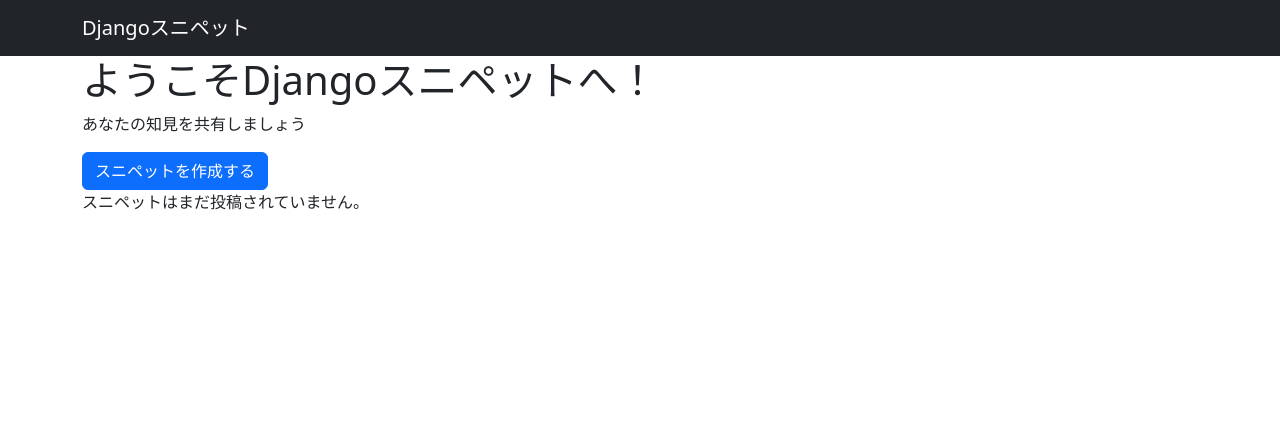
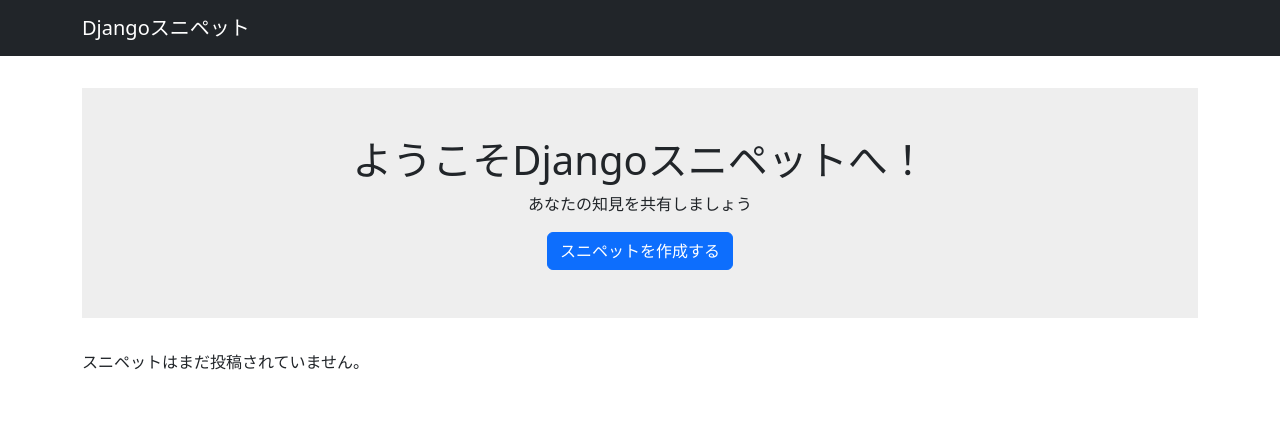
Before and after one commit to YasudaKaito/django_full_scale_transcription, a Django app: page / in a window 1280 px wide. Shown: the top 421 px of the page. Run offline with Django 3.2, Linux system fonts and the light colour scheme; data that the repository does not hold is empty; some libraries are stand-ins or nearby versions.

Commit message:
p.51 add css to top page

```diff
--- /dev/null
+++ b/djangosnippets/snippets/static/snippets/css/style.css
@@ -0,0 +1,12 @@
+main {
+    padding: 2rem;
+}
+
+.welcome {
+    padding: 3rem 0;
+    margin-bottom: 2rem;
+    background-color: #eee;
+    align-items: center;
+    display: flex;
+    flex-direction: column;
+}
--- a/djangosnippets/snippets/templates/snippets/top.html
+++ b/djangosnippets/snippets/templates/snippets/top.html
@@ -1,3 +1,4 @@
+{% load static %}
 {% load django_bootstrap5 %}
 <html>
 <head>
@@ -5,6 +6,7 @@
     <title>Djangoスニペット</title>
     {% bootstrap_css %}
     {% bootstrap_javascript %}
+    <link rel="stylesheet" href="{% static 'snippets/css/style.css' %}">
 </head>
 <body>
 <nav class="navbar navbar-expand flex-md-row navbar-dark bg-dark">
```
